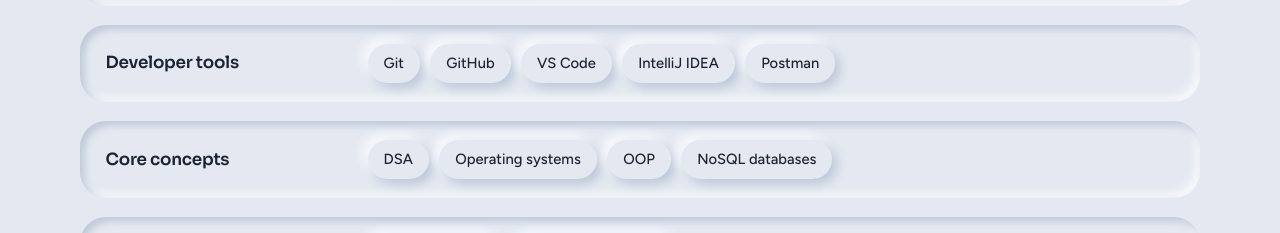
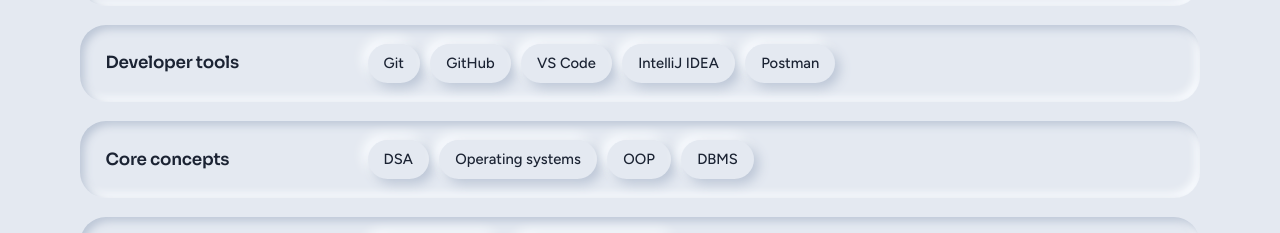
Before and after one commit to devraj6084/Portfolio_Website, a plain HTML site: page index.html in a window 1280 px wide. Shown: the part 3885-4118 px from the top of the page. Drawn offline with Linux system fonts and the light colour scheme.

Commit message:
DBMS correction

```diff
--- a/index.html
+++ b/index.html
@@ -477,7 +477,7 @@
         <div class="skill-row inset" data-reveal="up"><h3 class="h3">MERN stack</h3><ul class="chips"><li class="chip">MongoDB</li><li class="chip">Express.js</li><li class="chip">React.js</li><li class="chip">Node.js</li></ul></div>
         <div class="skill-row inset" data-reveal="up"><h3 class="h3">Cloud and backend</h3><ul class="chips"><li class="chip">AWS Lambda</li><li class="chip">AWS API Gateway</li><li class="chip">AWS DynamoDB</li><li class="chip">AWS S3</li><li class="chip">AWS Cognito</li><li class="chip">AWS SNS</li><li class="chip">Serverless architecture</li></ul></div>
         <div class="skill-row inset" data-reveal="up"><h3 class="h3">Developer tools</h3><ul class="chips"><li class="chip">Git</li><li class="chip">GitHub</li><li class="chip">VS Code</li><li class="chip">IntelliJ IDEA</li><li class="chip">Postman</li></ul></div>
-        <div class="skill-row inset" data-reveal="up"><h3 class="h3">Core concepts</h3><ul class="chips"><li class="chip">DSA</li><li class="chip">Operating systems</li><li class="chip">OOP</li><li class="chip">NoSQL databases</li></ul></div>
+        <div class="skill-row inset" data-reveal="up"><h3 class="h3">Core concepts</h3><ul class="chips"><li class="chip">DSA</li><li class="chip">Operating systems</li><li class="chip">OOP</li><li class="chip">DBMS</li></ul></div>
         <div class="skill-row inset" data-reveal="up"><h3 class="h3">Soft skills</h3><ul class="chips"><li class="chip">Problem solving</li><li class="chip">Continuous learning</li></ul></div>
       </div>
 
```
